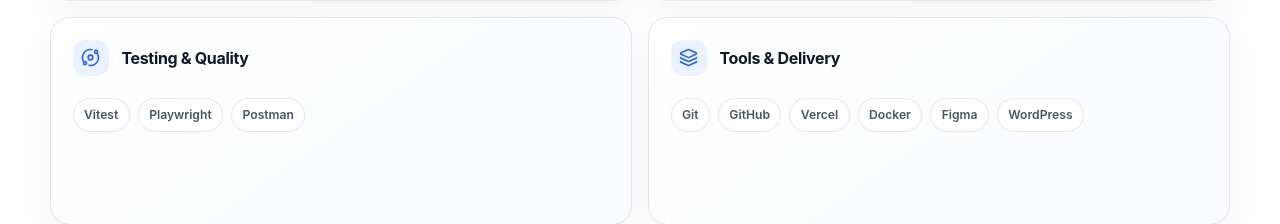
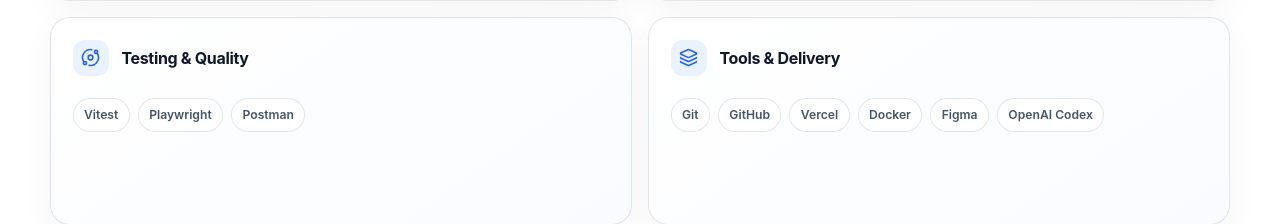
Before and after one commit to TheetawatCode/Theetawat-Portfolio, a Next.js app: page / in a window 1280 px wide. Shown: the part 3619-3843 px from the top of the page. Built offline with nearby package versions, Linux system fonts and the light colour scheme.

Commit message:
chore: refine tools and delivery skills

```diff
--- a/src/data/portfolio.ts
+++ b/src/data/portfolio.ts
@@ -87,7 +87,7 @@ export const skillGroups: SkillGroup[] = [
   },
   {
     title: "Tools & Delivery",
-    items: ["Git", "GitHub", "Vercel", "Docker", "Figma", "WordPress"],
+    items: ["Git", "GitHub", "Vercel", "Docker", "Figma", "OpenAI Codex"],
   },
 ];
 
```
